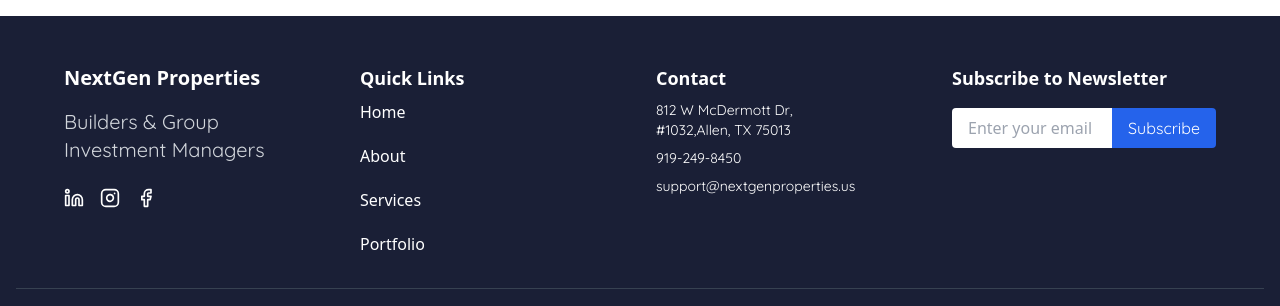
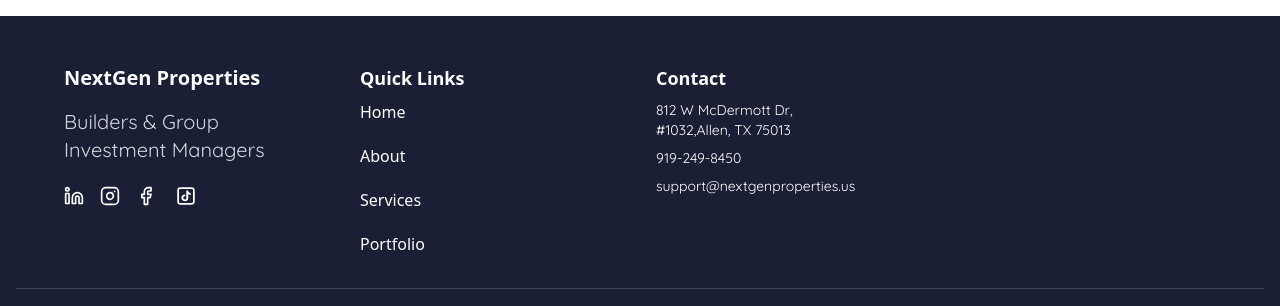
Before and after one commit to ashrafdevx/nextgen, a React (Vite) app: page /services/individuals-homeowners in a window 1280 px wide. Shown: the part 5044-5350 px from the top of the page. Built offline with nearby package versions, Linux system fonts and the light colour scheme; a web font is replaced by a local one.

Commit message:
Home Page change Done!!!!1
Home Page change Done!!!!1

```diff
--- a/src/component/footer.jsx
+++ b/src/component/footer.jsx
@@ -13,7 +13,7 @@ const Footer = () => {
             <br />
             Investment Managers
           </p>
-          <div className="hidden sm:flex pt-2 space-x-4">
+          <div className="hidden sm:flex items-center  space-x-4">
             <a href="#" className="hover:text-gray-300 ">
               <LinkedinIcon size={20} />
             </a>
@@ -22,6 +22,20 @@ const Footer = () => {
             </a>
             <a href="#" className="hover:text-gray-300">
               <FacebookIcon size={20} />
+            </a>
+
+            <a to="#" className="hover:text-gray-300">
+              <svg
+                xmlns="http://www.w3.org/2000/svg"
+                x="0px"
+                y="0px"
+                width="28"
+                height="32"
+                viewBox="0 0 64 64"
+                fill="#fff"
+              >
+                <path d="M 23.773438 12 C 12.855437 12 12 12.854437 12 23.773438 L 12 40.226562 C 12 51.144563 12.855438 52 23.773438 52 L 40.226562 52 C 51.144563 52 52 51.145563 52 40.226562 L 52 23.773438 C 52 12.854437 51.145563 12 40.226562 12 L 23.773438 12 z M 21.167969 16 L 42.832031 16 C 47.625031 16 48 16.374969 48 21.167969 L 48 42.832031 C 48 47.625031 47.624031 48 42.832031 48 L 21.167969 48 C 16.374969 48 16 47.624031 16 42.832031 L 16 21.167969 C 16 16.374969 16.374969 16 21.167969 16 z M 32.740234 19.693359 L 32.740234 36.294922 C 32.740234 38.576922 30.756031 39.755859 29.332031 39.755859 C 28.259031 39.755859 25.818359 38.914578 25.818359 36.267578 C 25.818359 33.488578 28.095422 32.779297 29.357422 32.779297 C 30.092422 32.779297 30.380859 32.9375 30.380859 32.9375 L 30.380859 28.507812 C 30.380859 28.507813 29.830172 28.425781 29.201172 28.425781 C 24.682172 28.425781 21.464844 32.083578 21.464844 36.267578 C 21.464844 39.802578 24.229297 44.082031 29.279297 44.082031 C 34.658297 44.082031 37.121094 39.595969 37.121094 36.292969 L 37.121094 28.058594 C 37.121094 28.058594 39.518422 29.736328 42.732422 29.736328 L 42.732422 25.541016 C 39.045422 25.278016 37.0745 22.801359 36.9375 19.693359 L 32.740234 19.693359 z"></path>
+              </svg>
             </a>
           </div>
         </div>
@@ -45,11 +59,7 @@ const Footer = () => {
                 Services
               </Link>
             </li>
-            {/* <li>
-              <Link to="/" className="hover:text-gray-300">
-                Terms and Conditions
-              </Link>
-            </li> */}
+
             <li>
               <Link to="/portfolio" className="hover:text-gray-300">
                 Portfolio
@@ -71,7 +81,7 @@ const Footer = () => {
         </div>
 
         {/* Newsletter */}
-        <div className="space-y-4">
+        {/* <div className="space-y-4">
           <h3 className="text-lg font-semibold">Subscribe to Newsletter</h3>
           <div className="flex">
             <input
@@ -83,7 +93,7 @@ const Footer = () => {
               Subscribe
             </button>
           </div>
-        </div>
+        </div> */}
       </div>
 
       {/* Copyright */}
--- a/src/pages/home/2-NextGenProperties.jsx
+++ b/src/pages/home/2-NextGenProperties.jsx
@@ -5,21 +5,21 @@ const NextGenProperties = () => {
     {
       title: "Real Estate Development Portfolio",
       items: [
-        { value: "08", label: "Total Projects", numericValue: 8 },
+        { value: "06", label: "Total Projects", numericValue: 6 },
         { value: "$3.8M", label: "Market Value", numericValue: 3.8 },
-        { value: "04", label: "Completed", numericValue: 4 },
-        { value: "04", label: "Under Construction", numericValue: 4 },
+        { value: "03", label: "Completed", numericValue: 3 },
+        { value: "03", label: "Under Construction", numericValue: 3 },
       ],
     },
     {
       title: "Real Estate Investment Portfolio",
       items: [
-        { value: "09", label: "Total Projects", numericValue: 9 },
-        { value: "$4.0M", label: "Market Value", numericValue: 4.0 },
+        { value: "07", label: "Total Projects", numericValue: 7 },
+        { value: "$3.20M", label: "Market Value", numericValue: 3.2 },
         {
-          value: "09",
+          value: "07",
           label: "Funding Secured - In Progress",
-          numericValue: 9,
+          numericValue: 7,
         },
         { value: "50+", label: "Total Investors", numericValue: 50 },
       ],
--- a/src/pages/home/4-developmentPortfolio.jsx
+++ b/src/pages/home/4-developmentPortfolio.jsx
@@ -79,7 +79,7 @@ const DevelopmentPortfolio = () => {
   };
 
   return (
-    <div className="container flex mb-2 sm:mb-0 border border-re flex-col mx-auto">
+    <div className="container flex mb-2 sm:mb-0  flex-col mx-auto">
       <div className="sm:py-10 px-6  md:px-16">
         {/* Header */}
         <div className="sm:py-2">
--- a/src/pages/home/home.jsx
+++ b/src/pages/home/home.jsx
@@ -2,13 +2,8 @@ import AboutUs from "./3-AboutUs.jsx";
 import Banner from "./1-Banner.jsx";
 import NextGenProperties from "./2-NextGenProperties.jsx";
 import OurInvestmentPortfolio from "./5-OurInvestmentPortfolio.jsx";
-// import AskQuesdtion from "./6-AskQuesdtion.jsx";
 import TestimonialCarousel from "./7-OurCustomerFeedback.jsx";
-
-// import ContactForm from "../../utils/ContactForm.jsx";
-import OurBlogs from "../../utils/blogs.jsx";
 import DevelopmentPortfolio from "./4-developmentPortfolio.jsx";
-// import ContactForm from "../component/home/9-form.jsx";
 
 const Home = () => {
   return (
@@ -19,7 +14,6 @@ const Home = () => {
       <DevelopmentPortfolio />
       <OurInvestmentPortfolio />
       <TestimonialCarousel />
-      {/* <OurBlogs /> */}
     </>
   );
 };
```
